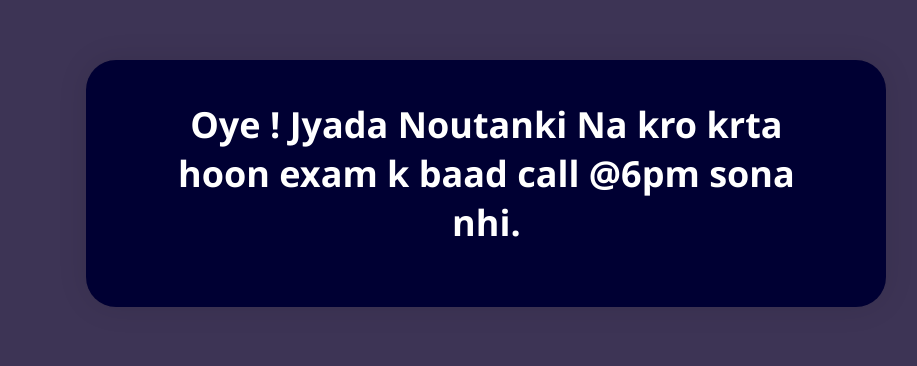
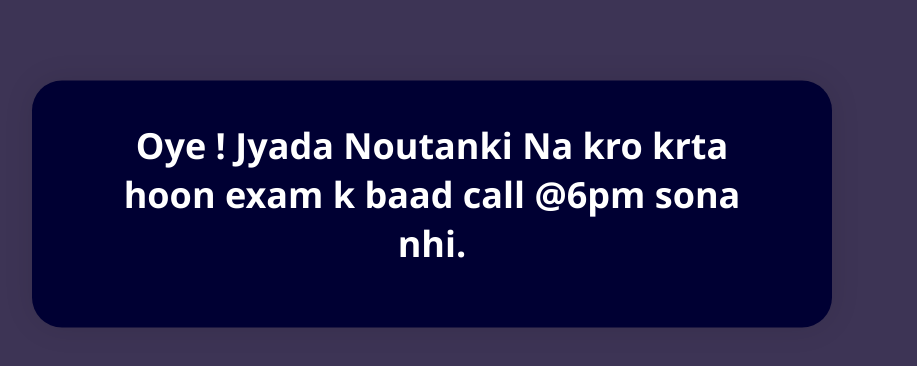
Before and after one commit to rajveer-09/ImportantMessageToVibhav, a plain HTML site: page index.html in a window 1280 px wide. Shown: the part 196-562 px from the top of the page, without its empty margins (208-1125 px from the left). Drawn offline with Linux system fonts and the light colour scheme.

Commit message:
Update style.css

```diff
--- a/style.css
+++ b/style.css
@@ -1,10 +1,11 @@
-*{
+* {
     margin: 0;
     padding: 0;
     box-sizing: border-box;
     font-family: 'Segoe UI', Tahoma, Geneva, Verdana, sans-serif;
 }
-html, body{
+
+html, body {
     height: 100%;
     width: 100%;
     background-color: rgb(61, 52, 85);
@@ -14,6 +15,7 @@ html, body{
     height: 100%;
     width: 100%;
 }
+
 .vibhav {
     text-align: center;
     background-color: #000033;
@@ -22,12 +24,14 @@ html, body{
     box-shadow: 0 0 30px rgba(0, 0, 0, 0.1);
     width: 90%;
     max-width: 800px;
-    position: absolute;
-    margin: 20% 23%;
+    position: fixed;
+    top: 50%;
+    left: 50%;
+    transform: translate(-50%, -50%);
+}
 
-  }
-  .vibhav h2 {
+.vibhav h2 {
     color: white;
     font-size: 36px;
     margin-top: -20px;
-  }
+}
```
